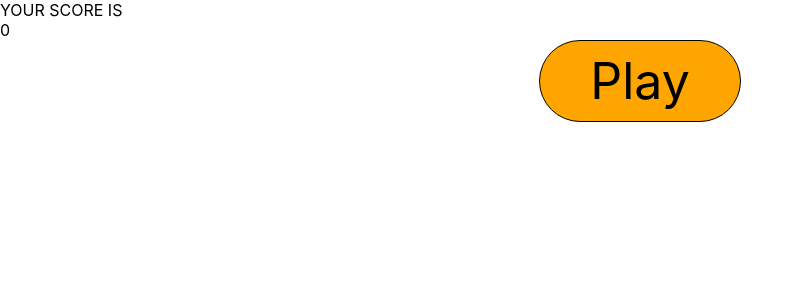
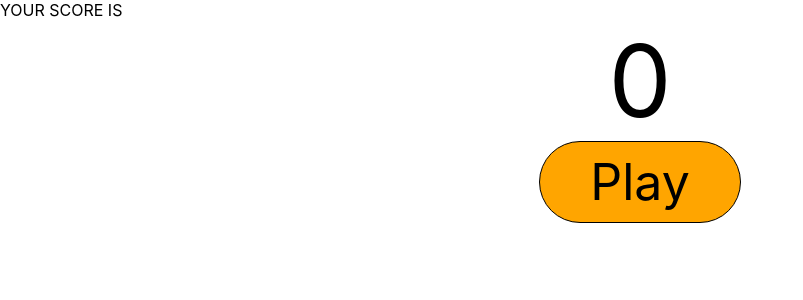
Before and after one commit to imdex1009/whoisolder, a React (Create React App) app: page /end in a window 1280 px wide. Shown: the top 300 px of the page, without its empty margins (0-803 px from the left). Built offline with nearby package versions, Linux system fonts and the light colour scheme.

Commit message:
#19 Score 컴포넌트 css 수정: Score.css 생성 End.js 페이지 Score 컴포넌트 추가

```diff
--- /dev/null
+++ b/src/components/Score.css
@@ -0,0 +1,8 @@
+.score {
+  display: flex;
+  justify-content: center;
+}
+
+.score span {
+  font-size: 100px;
+}
--- a/src/components/Score.js
+++ b/src/components/Score.js
@@ -1,9 +1,12 @@
 import React from "react";
+import "./Score.css";
 
 function Score({ score }) {
   return (
     <>
-      <div>{score}</div>
+      <div className="score">
+        <span>{score}</span>
+      </div>
     </>
   );
 }
--- a/src/pages/End.js
+++ b/src/pages/End.js
@@ -1,5 +1,6 @@
 import React from "react";
 import Button from "../components/Button";
+import Score from "../components/Score";
 
 function End({ score, setScore }) {
   const handlePlayClick = () => {
@@ -9,7 +10,7 @@ function End({ score, setScore }) {
   return (
     <>
       <div>YOUR SCORE IS</div>
-      <div>{score}</div>
+      <Score score={score} />
       <div>
         <Button handlePlayClick={() => handlePlayClick()} />
       </div>
```
